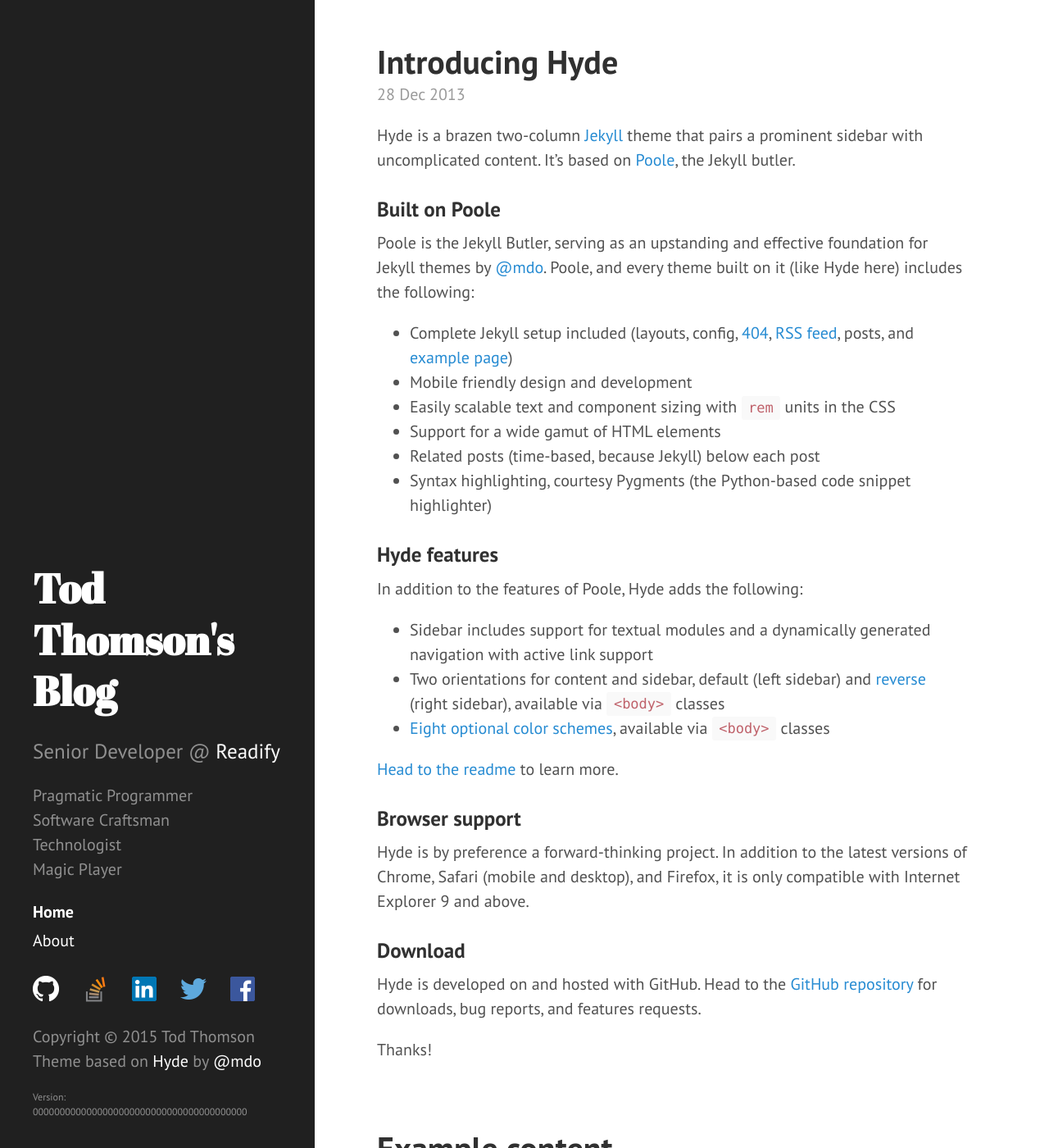
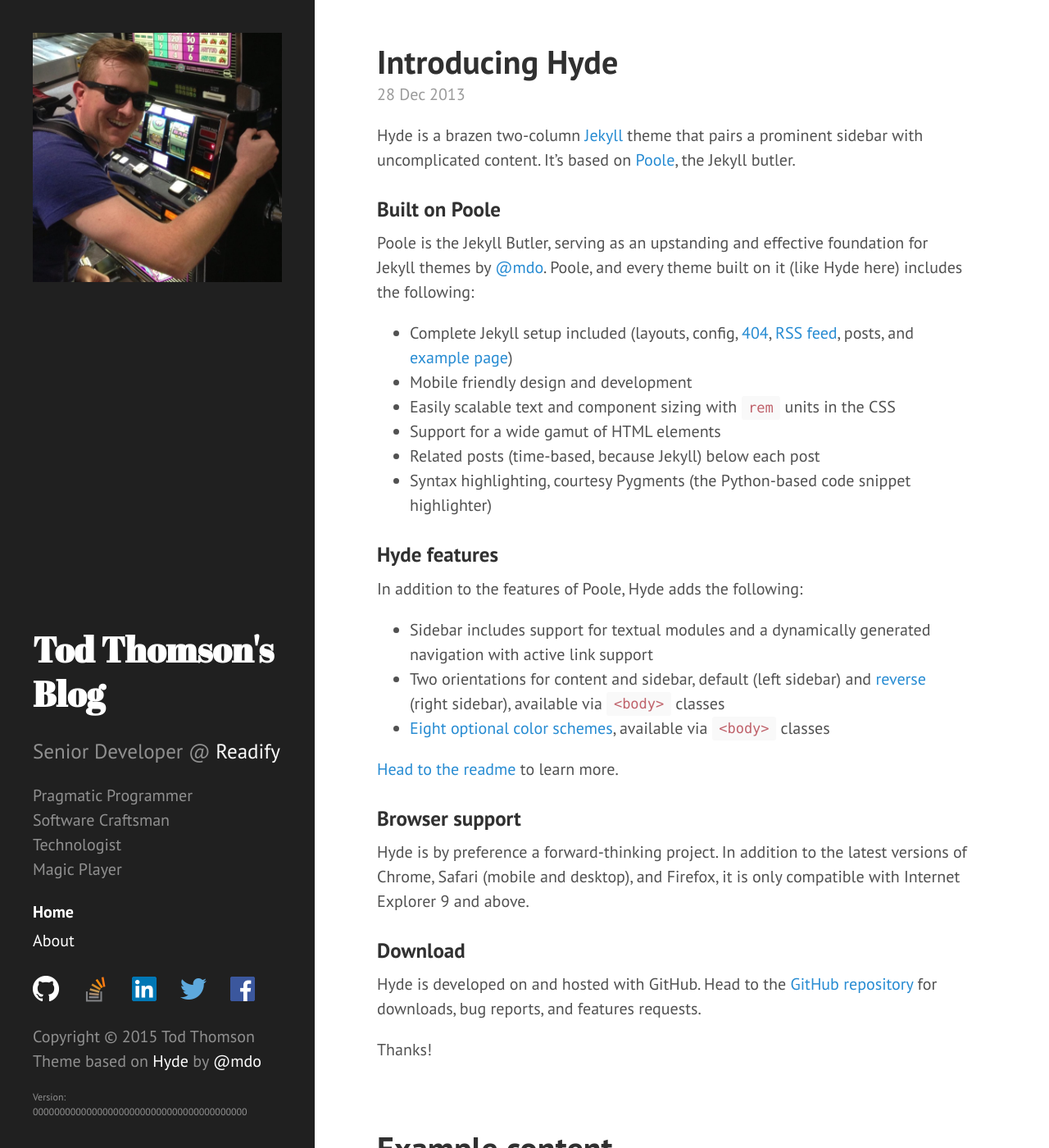
Before and after one commit to todthomson/todthomson.github.io, a Jekyll site: the page built from index.html, in a window 1280 px wide and 1400 px high. Shown: the whole window at 82% size. Built offline with Jekyll 4.4.1, drawn with Linux system fonts in a browser that asks for light colours; Markdown is read by kramdown in place of the engine named in the settings; the list of posts is cut into pages by our own code.

Commit message:
play with the media queries a little more to make it render better at different screen sizes

```diff
--- a/_includes/sidebar.html
+++ b/_includes/sidebar.html
@@ -1,4 +1,5 @@
 <div class="sidebar">
+    <img class="avatar" src="{{ site.baseurl }}public/images/avatar.png" alt="" />
     <div class="container sidebar-sticky">
         <div class="sidebar-about">
             <h1>{{ site.title }}</h1>
--- a/public/css/site.css
+++ b/public/css/site.css
@@ -11,9 +11,41 @@
   }
 }
 
+.avatar {
+  display: none;
+}
+
+@media (min-height: 860px) {
+  .avatar {
+    display: inherit;
+    height: 128px;
+    margin: 1rem;
+    width: 128px;
+  }
+}
+
+@media (min-height: 1040px) {
+  .avatar {
+    height: auto;
+    margin: 0;
+    padding: 1rem;
+    width: auto;
+  }
+}
+
 .sidebar-about h1 {
   margin-bottom: 1.2rem;
-  font-size: 2.5rem;
+  font-size: 2.15rem;
+}
+
+.description {
+  display: none;
+}
+
+@media (min-height: 695px) {
+  .description {
+    display: inherit;
+  }
 }
 
 .sidebar-nav {
@@ -27,11 +59,19 @@
 .sidebar-nav-links {
   margin-bottom: 4.2rem;
   margin-top: 1.25rem;
+  text-align: center;
 }
 
 .sidebar-nav-links a {
   float: left;
-  margin-right: 1.4rem;
+  margin-right: 1rem;
+}
+
+@media (min-width: 58em) {
+  .sidebar-nav-links a {
+    float: left;
+    margin-right: 1.4rem;
+  }
 }
 
 .sidebar-nav-links a img {
```
Also changed, not shown: public/images/apple-touch-icon-144-precomposed.png.
